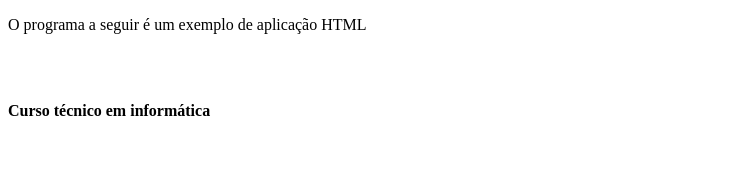
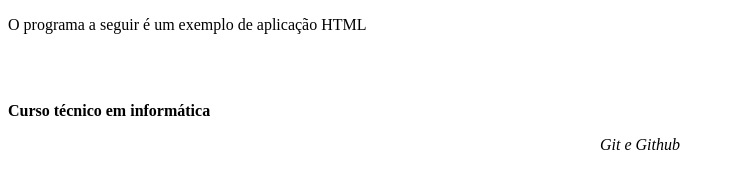
Before and after one commit to nivaldoaraujo/Aplica--o-b-sica, a plain HTML site: page index.html in a window 1280 px wide. Shown: the whole page, without its empty margins (0-735 px from the left). Drawn offline with Linux system fonts and the light colour scheme.

Commit message:
Update index.html

```diff
--- a/index.html
+++ b/index.html
@@ -9,6 +9,7 @@
     <br>
     <br>
     <P><b>Curso técnico em informática</b></P>
+    <p><center><i>Git e Github</i></center></p>
 </head>
 <body>
 
```
